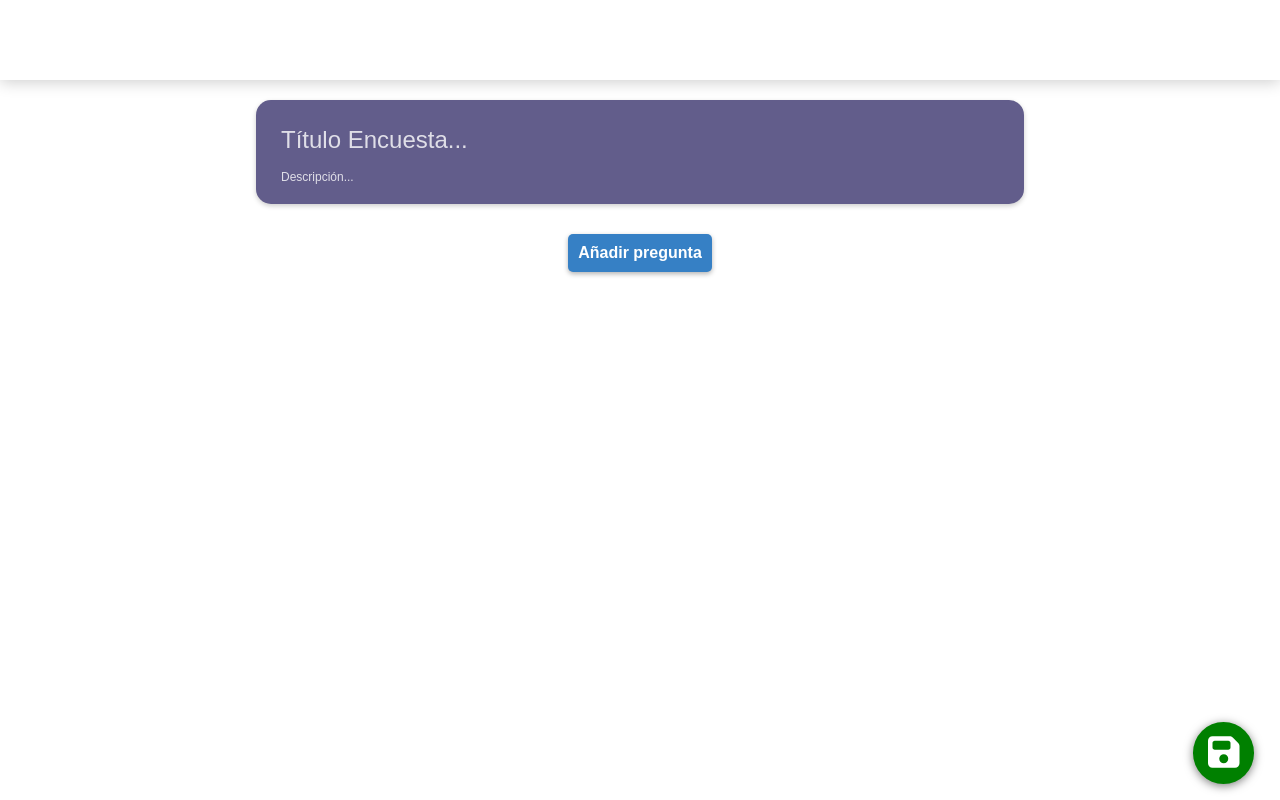
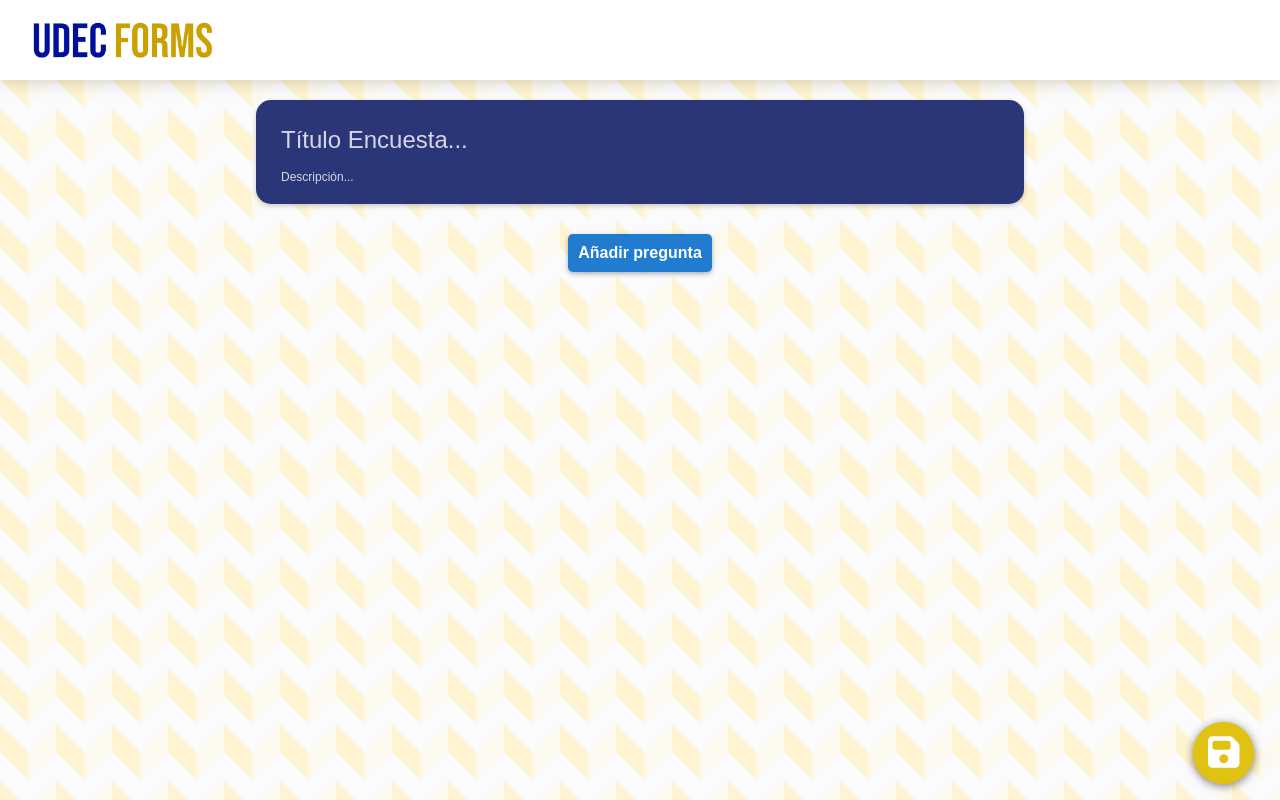
Before and after one commit to nicolasaraya/is2-client, a React (Create React App) app: page /#/ in a window 1280 px wide. Built offline with nearby package versions, Linux system fonts and the light colour scheme.

Commit message:
setting udec design

```diff
--- a/src/App.js
+++ b/src/App.js
@@ -3,13 +3,15 @@
 import { BrowserRouter, HashRouter, Route, Routes } from 'react-router-dom';
 import SubmitedForm from './components/new_form/submited-form';
 import SubmitedAnswer from './components/form/submited-answer';
+import logo from './LOGO.png';
 
 function App() {
 
   return (
     <div className="App">
-      <div className='page-navbar'></div>
+      <div className='page-navbar'><div className='logo-container'><img src={logo} className='logo-img'/></div></div>
       <div className='page-content'>
+      <div className='background-pattern'></div>
       <HashRouter>
         <Routes>
           <Route path='/' element={<NewForm/>}/>
--- a/src/index.css
+++ b/src/index.css
@@ -31,16 +31,39 @@
   height: 10vh;
   width: 100%;
   box-shadow: 0 2px 15px rgba(0, 0, 0, .2);
+  display: flex;
+}
+
+.logo-container{
+  object-fit: contain;
+  padding: 20px;
+}
+
+.logo-img{
+  width: 100%;
+  height: 100%;
+  cursor: pointer;
+}
+
+.background-pattern{
+  height: 90vh;
+  width: 100%;
+  position: fixed;
+  background-color: #e5e5f7;
+  opacity: 0.18;
+  background: linear-gradient(135deg, #ffc30055 25%, transparent 25%) -28px 0/ 56px 56px, linear-gradient(225deg, #ffc300 25%, transparent 25%) -28px 0/ 56px 56px, linear-gradient(315deg, #ffc30055 25%, transparent 25%) 0px 0/ 56px 56px, linear-gradient(45deg, #ffc300 25%, #e5e5f7 25%) 0px 0/ 56px 56px;
+  z-index: 1;
 }
 
 .new-form__container{
+  z-index: 10;
   display: flex;
   flex-direction: column;
   width: 100%;
-}
+  }
 
 .new-form__title-container{
-  background-color: rgb(98, 93, 139);
+  background-color: rgb(43, 54, 121);
   border-radius: 15px;
   padding: 20px;
   width: 60%;
@@ -84,7 +107,7 @@
 
 .new-form__add-pregunta-btn{
   border: none;
-  background-color: rgb(54, 128, 197);
+  background-color: rgb(33, 123, 207);
   margin: 10px auto;
   border-radius: 5px;
   padding: 10px;
@@ -96,8 +119,8 @@
 }
 
 .new-pregunta__container{
-  background-color: rgba(153, 148, 189, 0.3);
-  border: 2px solid rgb(98, 93, 139);
+  background-color: rgb(194, 199, 229);
+  border: 2px solid rgb(43, 54, 121);
   width: 55%;
   min-width: 350px;
   margin: 0 auto 10px auto;
@@ -114,7 +137,7 @@
   /* Firefox */
   .new-pregunta__container {
     scrollbar-width: auto;
-    scrollbar-color: white rgb(98, 93, 139);;
+    scrollbar-color: white rgb(43, 54, 121);
   }
 
   /* Chrome, Edge, and Safari */
@@ -123,13 +146,13 @@
   }
 
   .new-pregunta__container::-webkit-scrollbar-track {
-    background: rgb(98, 93, 139);
+    background: rgb(43, 54, 121);
   }
 
   .new-pregunta__container::-webkit-scrollbar-thumb {
     background-color: white;
     border-radius: 10px;
-    border: 5px solid rgb(98, 93, 139);
+    border: 5px solid rgb(43, 54, 121);
   }
 
 .full-alter-msj{
@@ -175,7 +198,7 @@
 
 .pregunta-activa{
   transition: all .2s ease;
-  background-color: rgb(98, 93, 139);
+  background-color: rgb(43, 54, 121);
   color: white;
   max-height: 250px;
 }
@@ -253,7 +276,7 @@
 .send-btn{
   width: fit-content;
   padding: 10px 15px;
-  background-color: green;
+  background-color: rgb(224, 194, 18);
   border: none;
   border-radius: 50%;
   box-shadow: 0 2px 5px rgba(0, 0, 0, .3);
@@ -280,13 +303,15 @@
   flex-direction: column;
   text-align: center;
   align-items: center;
+  z-index: 10;
 }
 
 .form-pregunta-index{
   color: #666;
+  font-weight: 600;
 }
 .form-title{
-  color: rgb(98, 93, 139);
+  color: rgb(43, 54, 121);
   font-size: 25px;
   font-weight: 600;
   max-width: 500px;
@@ -301,7 +326,7 @@
 
 
 .form-card__container{
-  background-color: rgb(98, 93, 139);
+  background-color: rgb(43, 54, 121);
   border-radius: 15px;
   padding: 15px;
   margin-top: 10px;
@@ -402,6 +427,7 @@
   display: flex;
   flex-direction: column;
   color: #333;
+  z-index: 10;
 }
 
 .submited-form-alert{
@@ -434,9 +460,9 @@
 
 .submited-form__copy-btn{
   padding: 15px;
-  border: 2px solid rgb(108, 51, 182);
+  border: 2px solid rgb(43, 54, 121);
   color: white;
-  background-color: rgb(151, 124, 185);
+  background-color: rgb(130, 140, 201);
   border-radius: 15px;
   font-size: 20px;
   margin-right: 10px;
@@ -445,7 +471,7 @@
 }
 
 .submited-form__copy-btn:hover{
-  background-color: rgb(95, 62, 134);
+  background-color: rgb(43, 54, 121);
 }
 
 .submited-form__copy-btn:active{
@@ -463,7 +489,7 @@
   font-size: 20px;
   padding: 15px;
   border-radius: 15px;
-  border: 2px solid rgb(108, 51, 182);
+  border: 2px solid rgb(43, 54, 121);
   flex-grow: 1;
 }
 
@@ -481,6 +507,7 @@
       width: 80px;
       height: 80px;
       margin: auto;
+      z-index: 10;
     }
     .lds-ellipsis div {
       position: absolute;
@@ -488,7 +515,7 @@
       width: 13px;
       height: 13px;
       border-radius: 50%;
-      background: rgb(98, 93, 139);
+      background: rgb(43, 54, 121);
       animation-timing-function: cubic-bezier(0, 1, 1, 0);
     }
     .lds-ellipsis div:nth-child(1) {
```
Also changed, not shown: src/LOGO.png (added).
